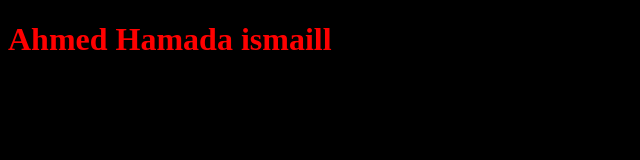
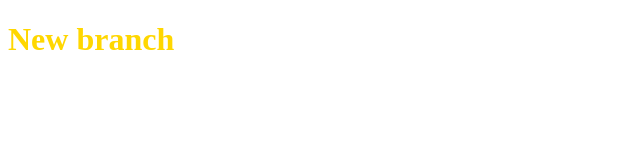
Before and after one commit to itteam2021/myproject, a plain HTML site: page index.html in a window 1280 px wide. Shown: the whole page, without its empty margins (0-640 px from the left). Drawn offline with Linux system fonts and the light colour scheme.

Commit message:
change new branch suii

```diff
--- a/app.js
+++ b/app.js
@@ -1 +1 @@
-alert("hello");
+alert("hello bro");
--- a/index.html
+++ b/index.html
@@ -7,7 +7,7 @@
     <title>Document</title>
 </head>
 <body>
-    <h1>Ahmed Hamada ismaill</h1>
+    <h1>New branch</h1>
     <script src="app.js"></script>
 </body>
 </html>
--- a/style.css
+++ b/style.css
@@ -1,6 +1,6 @@
 h1{
-    color: red;
+    color: gold;
 }
 body{
-    background-color: black;
+    background-color: white;
 }
```
